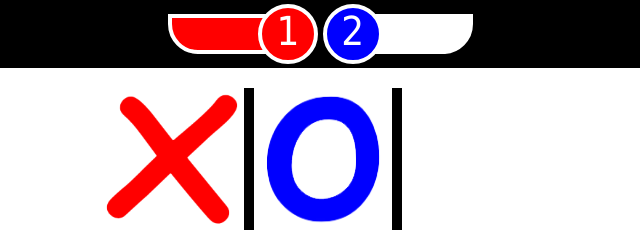
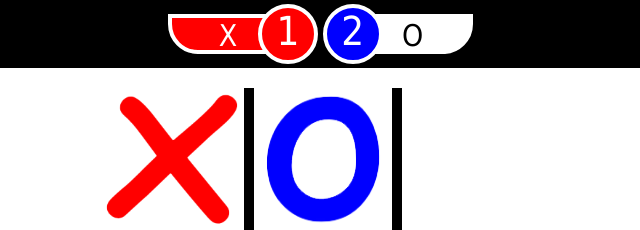
Before and after one commit to MrMohammedMath/XO-Game, a plain HTML site: page index.html in a window 1280 px wide. Shown: the top 230 px of the page, 317-957 px from the left. Drawn offline with nearby package versions, Linux system fonts and the light colour scheme; a web font is replaced by a local one.

Commit message:
fix the assue

```diff
--- a/index.html
+++ b/index.html
@@ -31,12 +31,12 @@
 
         <div id="result">
             <div>
-                <div id="x"></div>
+                <div id="x">X</div>
                 <div id="x-result">1</div>
             </div>
             <div>
                 <div id="o-result">2</div>
-                <div id="o"></div>
+                <div id="o">O</div>
             </div>
         </div>
 
```
